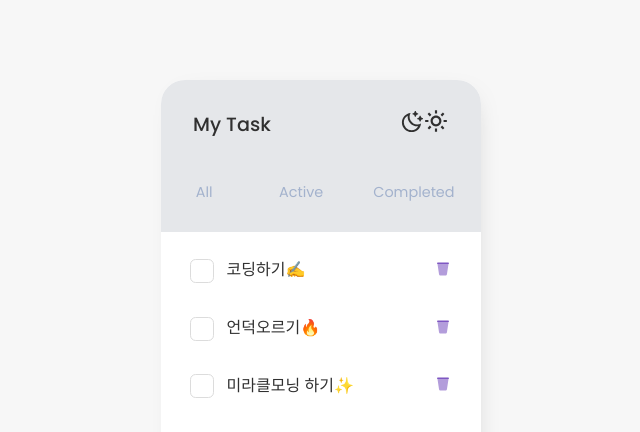
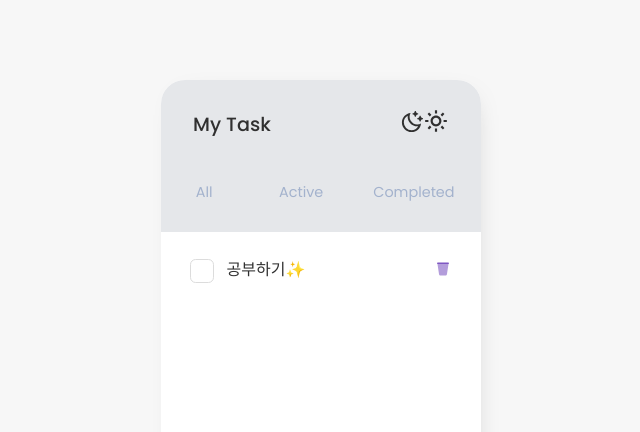
Before and after one commit to kseul/to-do-list-react, a React (Create React App) app: page / in a window 1280 px wide. Shown: the top 432 px of the page, without its empty margins (319-959 px from the left). Built offline with nearby package versions, Linux system fonts and the light colour scheme.

Commit message:
Add : 아이템 체크박스 구현
- 각각의 task 프토퍼티에 isChecked 속성 추가
- 체크시 UI 변화

```diff
--- a/src/App.jsx
+++ b/src/App.jsx
@@ -10,17 +10,11 @@ function App() {
   const [taskList, setTaskList] = useState([
     {
       id: 1,
-      task: '코딩하기✍️',
-    },
-    {
-      id: 2,
-      task: '언덕오르기🔥',
-    },
-    {
-      id: 3,
-      task: '미라클모닝 하기✨',
+      task: '공부하기✨',
+      isChecked: false,
     },
   ]);
+  const taskId = useRef(2);
 
   const handleInputChange = (e) => {
     setTask(e.target.value);
@@ -29,7 +23,7 @@ function App() {
   const addTask = (e) => {
     e.preventDefault();
     if (task === '') return;
-    setTaskList([...taskList, { id: taskId.current, task: task }]);
+    setTaskList([...taskList, { id: taskId.current, task, isChecked: false }]);
     taskId.current++;
     setTask('');
   };
@@ -45,14 +39,28 @@ function App() {
     );
   };
 
-  const taskId = useRef(4);
+  const handleChecked = (id, e) => {
+    setTaskList(
+      taskList.map((task) => {
+        if (task.id === id) {
+          return { ...task, isChecked: e.target.checked };
+        } else {
+          return task;
+        }
+      })
+    );
+  };
 
   return (
     <AppContainer>
       <AppBox>
         <Header />
         <Filter />
-        <List taskList={taskList} deleteTask={deleteTask} />
+        <List
+          taskList={taskList}
+          deleteTask={deleteTask}
+          handleChecked={handleChecked}
+        />
         <AddForm
           task={task}
           handleInputChange={handleInputChange}
--- a/src/components/List/ListBox.jsx
+++ b/src/components/List/ListBox.jsx
@@ -1,13 +1,19 @@
 import styled from 'styled-components';
 import { FcEmptyTrash } from 'react-icons/fc';
 
-const ListBox = ({ task, deleteTask }) => {
+const ListBox = ({ task, deleteTask, handleChecked, id }) => {
   return (
     <ListBoxContainer>
       <List>
         <TaskContainer>
-          <CheckBox type='checkbox'></CheckBox>
-          <Task>{task.task}</Task>
+          <CheckBox
+            type='checkbox'
+            checked={task.isChecked}
+            onChange={(e) => {
+              handleChecked(id, e);
+            }}
+          ></CheckBox>
+          <Task checked={task.isChecked}>{task.task}</Task>
         </TaskContainer>
         <Delete>
           <Icon onClick={deleteTask} id={task.id} size={18}>
@@ -57,6 +63,8 @@ const Task = styled.div`
   margin-top: 0.2rem;
   font-size: 1rem;
   line-height: 3rem;
+  text-decoration: ${(props) =>
+    props.checked ? 'line-through rgba(187, 200, 222, 0.7) 2px' : 'none'};
 `;
 
 const Delete = styled.div``;
--- a/src/components/List/index.jsx
+++ b/src/components/List/index.jsx
@@ -1,11 +1,17 @@
 import styled from 'styled-components';
 import ListBox from './ListBox';
 
-const List = ({ taskList, deleteTask }) => {
+const List = ({ taskList, deleteTask, handleChecked }) => {
   return (
     <ListContainer>
       {taskList.map((task) => (
-        <ListBox task={task} deleteTask={deleteTask} key={task.id} />
+        <ListBox
+          task={task}
+          deleteTask={deleteTask}
+          id={task.id}
+          handleChecked={handleChecked}
+          key={task.id}
+        />
       ))}
     </ListContainer>
   );
```
